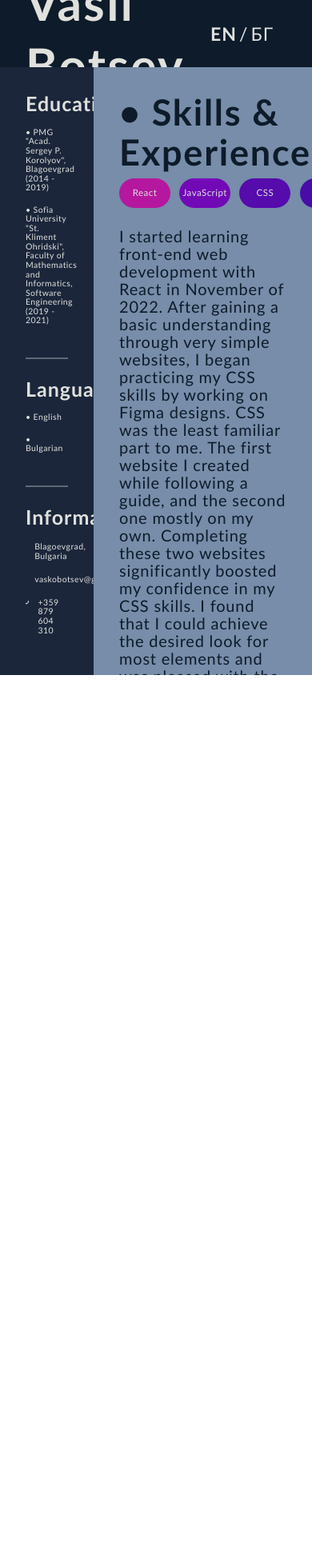
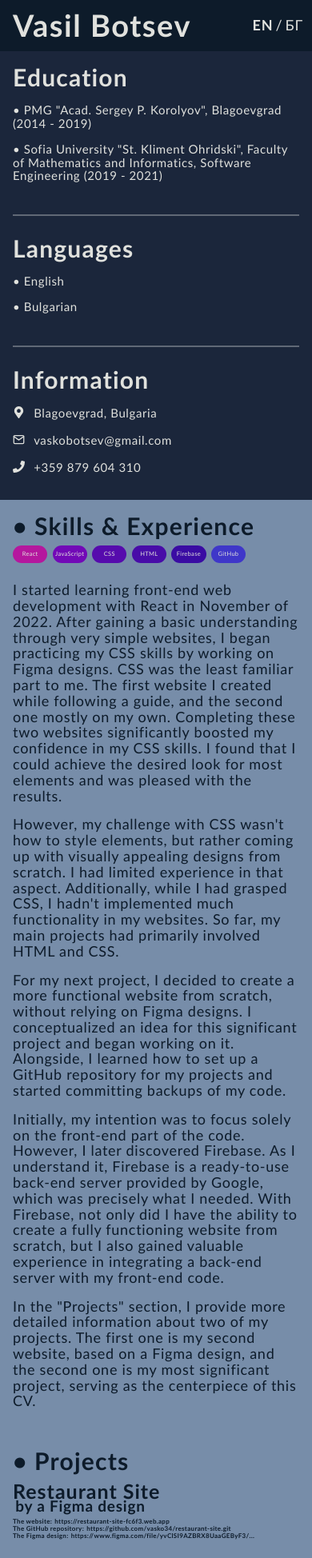
Before and after one commit to vasko34/cv, a React (Create React App) app: page / in a window 390 px wide. Shown: the top 1948 px of the page at 80% size. Before the commit the page ends 844 px from the top, so only its background shows below. Built offline with nearby package versions, Linux system fonts and the light colour scheme.

Commit message:
finished my cv

```diff
--- a/src/App.css
+++ b/src/App.css
@@ -28,7 +28,7 @@ a {
     background: #0d1b2a;
     padding: 1rem 2rem;
     width: 100vw;
-    height: 10vh;
+    height: 5rem;
     top: 0;
 }
 
@@ -105,12 +105,12 @@ a {
     padding: 2rem 2rem;
     background: #1b263b;
     width: 20vw;
-    height: 90vh;
+    height: calc(100vh - 5rem);
     overflow-y: auto;
     scrollbar-width: none;
     -ms-overflow-style: none;
     left: 0;
-    top: 10vh;
+    top: 5rem;
 }
 
 .app__en-content_sidebar::-webkit-scrollbar,
@@ -176,6 +176,7 @@ a {
 .sidebar_line {
     display: flex;
     height: 2px;
+    min-height: 2px;
     width: 100%;
     background-color: rgba(255, 255, 255, 0.3);
     margin: 1.5rem 0;
@@ -189,11 +190,11 @@ a {
     background: #778da9;
     padding: 2rem 2.9rem;
     width: 80vw;
-    height: 90vh;
+    height: calc(100vh - 5rem);
     overflow-y: auto;
     scrollbar-width: none;
     -ms-overflow-style: none;
-    top: 10vh;
+    top: 5rem;
     left: 20vw;
 }
 
@@ -306,7 +307,7 @@ a {
     letter-spacing: 0.04em;
     color: #0d1b2a;
     cursor: default;
-    margin-right: 0.5rem;
+    margin-right: 0.4rem;
 }
 
 .app__en-content_sp_projects_project a,
@@ -451,6 +452,7 @@ a {
     .app__en-content_sp_projects_project span,
     .app__bg-content_sp_projects_project span {
         font-size: 16px;
+        margin-right: 0.3rem;
     }
 
     .app__en-content_sp_projects_project a,
@@ -499,10 +501,7 @@ a {
     }
 
     .app__en-content_sp_projects_project span,
-    .app__bg-content_sp_projects_project span {
-        font-size: 14px;
-    }
-
+    .app__bg-content_sp_projects_project span,
     .app__en-content_sp_projects_project a,
     .app__bg-content_sp_projects_project a {
         font-size: 14px;
@@ -520,6 +519,11 @@ a {
 }
 
 @media screen and (max-width: 800px) {
+    .app__en-header_switch,
+    .app__bg-header_switch {
+        right: 2rem;
+    }
+
     .app__en-content_sidebar h2,
     .app__bg-content_sidebar h2 {
         font-size: 25px;
@@ -544,12 +548,13 @@ a {
 
     .app__en-content_sp_projects_project h4,
     .app__bg-content_sp_projects_project h4 {
-        font-size: 20px;
+        font-size: 21px;
     }
 
     .app__en-content_sp_projects_project span,
     .app__bg-content_sp_projects_project span {
         font-size: 12px;
+        margin-right: 0.2rem;
     }
 
     .app__en-content_sp_projects_project a,
@@ -557,3 +562,308 @@ a {
         font-size: 12px;
     }
 }
+
+@media screen and (max-width: 700px) {
+    .app__en-header h1,
+    .app__bg-header h1 {
+        font-size: 50px;
+    }
+
+    .app__en-content_sidebar,
+    .app__bg-content_sidebar {
+        padding: 1.2rem 1.2rem;
+    }
+
+    .app__en-content_sidebar h2,
+    .app__bg-content_sidebar h2 {
+        font-size: 20px;
+    }
+
+    .app__en-content_sidebar p,
+    .app__bg-content_sidebar p,
+    .react_icon {
+        font-size: 10px;
+    }
+
+    .app__en-content_sp h2,
+    .app__bg-content_sp h2 {
+        font-size: 38px;
+    }
+
+    .app__en-content_sp_projects_project h3,
+    .app__bg-content_sp_projects_project h3 {
+        font-size: 30px;
+    }
+
+    .app__en-content_sp_projects_project h4,
+    .app__bg-content_sp_projects_project h4 {
+        font-size: 19px;
+    }
+
+    .app__en-content_sp_projects_project span,
+    .app__bg-content_sp_projects_project span,
+    .app__en-content_sp_projects_project a,
+    .app__bg-content_sp_projects_project a {
+        font-size: 10px;
+    }
+
+    .app__en-content_sp_skills p,
+    .app__bg-content_sp_skills p,
+    .app__en-content_sp_projects_project p,
+    .app__bg-content_sp_projects_project p {
+        font-size: 18px;
+    }
+
+    .app__en-content_sp_projects_project_accounts h5,
+    .app__bg-content_sp_projects_project_accounts h5 {
+        font-size: 25px;
+    }
+
+    .app__en-content_sp_projects_project_accounts p,
+    .app__bg-content_sp_projects_project_accounts p {
+        font-size: 16px;
+    }
+
+    .app__en-content_sp_projects_project,
+    .app__bg-content_sp_projects_project {
+        margin-bottom: 2.5rem;
+    }
+
+    .app__en-content_sp_skills,
+    .app__bg-content_sp_skills {
+        margin-bottom: 2rem;
+    }
+}
+
+@media screen and (max-width: 600px) {
+    .app__en-content_sidebar,
+    .app__bg-content_sidebar {
+        padding: 1rem 1rem;
+    }
+
+    .app__en-content_sp,
+    .app__bg-content_sp {
+        padding: 1.5rem 1.5rem;
+    }
+
+    .app__en-content_sidebar h2,
+    .app__bg-content_sidebar h2 {
+        font-size: 19px;
+    }
+
+    .app__en-content_sidebar p,
+    .app__bg-content_sidebar p,
+    .react_icon {
+        font-size: 8.8px;
+    }
+
+    .app__en-content_sp h2,
+    .app__bg-content_sp h2 {
+        font-size: 30px;
+    }
+
+    .app__en-content_sp_projects_project h3,
+    .app__bg-content_sp_projects_project h3 {
+        font-size: 25px;
+    }
+
+    .app__en-content_sp_projects_project h4,
+    .app__bg-content_sp_projects_project h4 {
+        font-size: 18px;
+    }
+
+    .app__en-content_sp_projects_project span,
+    .app__bg-content_sp_projects_project span,
+    .app__en-content_sp_projects_project a,
+    .app__bg-content_sp_projects_project a {
+        font-size: 8.5px;
+    }
+
+    .app__en-content_sp_skills p,
+    .app__bg-content_sp_skills p,
+    .app__en-content_sp_projects_project p,
+    .app__bg-content_sp_projects_project p {
+        font-size: 17px;
+    }
+
+    .app__en-content_sp_projects_project_accounts h5,
+    .app__bg-content_sp_projects_project_accounts h5 {
+        font-size: 22px;
+    }
+
+    .app__en-content_sp_projects_project_accounts p,
+    .app__bg-content_sp_projects_project_accounts p {
+        font-size: 13.5px;
+    }
+}
+
+@media screen and (max-width: 500px) {
+    .app__en-content,
+    .app__bg-content {
+        flex-direction: column;
+    }
+
+    .app__en-header,
+    .app__bg-header {
+        position: unset;
+        height: 4rem;
+        padding: 1.5rem 1.5rem;
+    }
+
+    .app__en-header h1,
+    .app__bg-header h1 {
+        font-size: 45px;
+    }
+
+    .app__en-header_switch,
+    .app__bg-header_switch {
+        right: 1rem;
+    }
+
+    .app__en-content_sidebar,
+    .app__bg-content_sidebar {
+        position: unset;
+        left: unset;
+        top: 10vh;
+        height: unset;
+        width: 100vw;
+        overflow-y: unset;
+        padding: 1.5rem 1.5rem;
+    }
+
+    .app__en-content_sp,
+    .app__bg-content_sp {
+        position: unset;
+        left: unset;
+        top: unset;
+        height: unset;
+        width: 100vw;
+        overflow-y: unset;
+        padding: 1.5rem 1.5rem;
+    }
+
+    .app__en-content_sidebar h2,
+    .app__bg-content_sidebar h2 {
+        font-size: 30px;
+    }
+
+    .app__en-content_sidebar p,
+    .app__bg-content_sidebar p,
+    .react_icon {
+        font-size: 15px;
+    }
+
+    .app__en-content_sp h2,
+    .app__bg-content_sp h2 {
+        font-size: 35px;
+    }
+
+    .app__en-content_sp_projects_project h3,
+    .app__bg-content_sp_projects_project h3 {
+        font-size: 30px;
+    }
+
+    .app__en-content_sp_projects_project h4,
+    .app__bg-content_sp_projects_project h4 {
+        font-size: 20px;
+    }
+
+    .app__en-content_sp_projects_project span,
+    .app__bg-content_sp_projects_project span,
+    .app__en-content_sp_projects_project a,
+    .app__bg-content_sp_projects_project a {
+        font-size: 10px;
+    }
+
+    .app__en-content_sp_skills p,
+    .app__bg-content_sp_skills p,
+    .app__en-content_sp_projects_project p,
+    .app__bg-content_sp_projects_project p {
+        font-size: 19px;
+    }
+
+    .app__en-content_sp_projects_project_accounts h5,
+    .app__bg-content_sp_projects_project_accounts h5 {
+        font-size: 25px;
+    }
+
+    .app__en-content_sp_projects_project_accounts p,
+    .app__bg-content_sp_projects_project_accounts p {
+        font-size: 15px;
+    }
+}
+
+@media screen and (max-width: 400px) {
+    .app__en-header,
+    .app__bg-header {
+        padding: 1rem 1rem;
+    }
+
+    .app__en-header h1,
+    .app__bg-header h1 {
+        font-size: 38px;
+    }
+
+    .app__en-header_switch,
+    .app__bg-header_switch {
+        right: 0.7rem;
+    }
+
+    .app__en-header_switch p,
+    .app__bg-header_switch p,
+    .app__en-header_switch b,
+    .app__bg-header_switch b,
+    .app__en-header_switch span,
+    .app__bg-header_switch span {
+        font-size: 18px;
+    }
+
+    .app__en-content_sidebar,
+    .app__bg-content_sidebar {
+        padding: 1rem 1rem;
+    }
+
+    .app__en-content_sp,
+    .app__bg-content_sp {
+        padding: 1rem 1rem;
+    }
+
+    .app__en-content_sp h2,
+    .app__bg-content_sp h2 {
+        font-size: 30px;
+    }
+
+    .app__en-content_sp_projects_project h3,
+    .app__bg-content_sp_projects_project h3 {
+        font-size: 25px;
+    }
+
+    .app__en-content_sp_projects_project h4,
+    .app__bg-content_sp_projects_project h4 {
+        font-size: 19px;
+    }
+
+    .app__en-content_sp_projects_project span,
+    .app__bg-content_sp_projects_project span,
+    .app__en-content_sp_projects_project a,
+    .app__bg-content_sp_projects_project a {
+        font-size: 8px;
+    }
+
+    .app__en-content_sp_skills p,
+    .app__bg-content_sp_skills p,
+    .app__en-content_sp_projects_project p,
+    .app__bg-content_sp_projects_project p {
+        font-size: 18px;
+    }
+
+    .app__en-content_sp_projects_project_accounts h5,
+    .app__bg-content_sp_projects_project_accounts h5 {
+        font-size: 21px;
+    }
+
+    .app__en-content_sp_projects_project_accounts p,
+    .app__bg-content_sp_projects_project_accounts p {
+        font-size: 12.5px;
+    }
+}
--- a/src/SkillElement/skillelement.css
+++ b/src/SkillElement/skillelement.css
@@ -69,3 +69,49 @@
         font-size: 11.5px;
     }
 }
+
+@media screen and (max-width: 700px) {
+    .skillelement {
+        min-width: 3.2rem;
+        height: 2rem;
+    }
+
+    .skillelement h3 {
+        font-size: 9px;
+    }
+}
+
+@media screen and (max-width: 600px) {
+    .skillelement {
+        min-width: 2.8rem;
+        height: 1.6rem;
+        margin-right: 0.5rem;
+    }
+
+    .skillelement h3 {
+        font-size: 8px;
+    }
+}
+
+@media screen and (max-width: 500px) {
+    .skillelement {
+        min-width: 3.2rem;
+        height: 2rem;
+    }
+
+    .skillelement h3 {
+        font-size: 9px;
+    }
+}
+
+@media screen and (max-width: 400px) {
+    .skillelement {
+        min-width: 2.7rem;
+        height: 1.4rem;
+        margin-right: 0.4rem;
+    }
+
+    .skillelement h3 {
+        font-size: 7.5px;
+    }
+}
```
